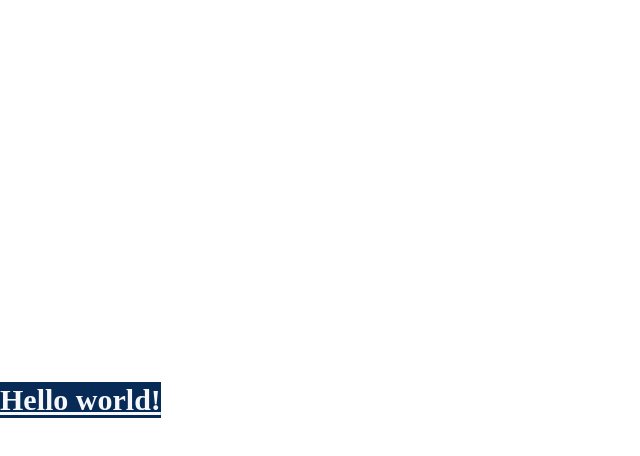
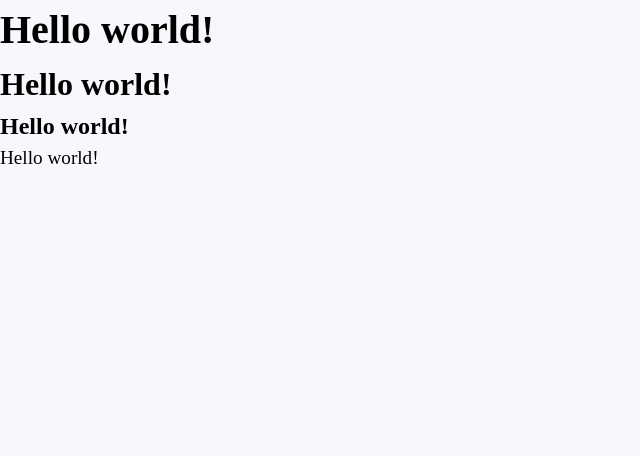
Before and after one commit to kewensilva-gif/front-end-nippec, a Vue app: page / in a window 1280 px wide. Shown: the top 456 px of the page, without its empty margins (0-640 px from the left). Built offline with nearby package versions, Linux system fonts and the light colour scheme.

Commit message:
inserindo padrão titulos e definindo as fontes para corpo e titulo

```diff
--- a/src/App.vue
+++ b/src/App.vue
@@ -3,9 +3,18 @@
 </script>
 
 <template>
-    <h1 class="font-heading bg-primary-color text-secondary-color text-3xl font-bold underline">
+    <h1 class="">
       Hello world!
     </h1>
+    <h2 class="">
+      Hello world!
+    </h2>
+    <h3 class="">
+      Hello world!
+    </h3>
+    <h4 class="">
+      Hello world!
+    </h4>
   </template>
 
 <style scoped>
--- a/src/style.css
+++ b/src/style.css
@@ -3,23 +3,12 @@
 @tailwind utilities;
 
 :root {
-  font-family: Inter, system-ui, Avenir, Helvetica, Arial, sans-serif;
   margin: 0;
   padding: 0;
   box-shadow: border-box;
-
-  color-scheme: light dark;
-  color: rgba(255, 255, 255, 0.87);
-  background-color: #242424;
-
-  font-synthesis: none;
-  text-rendering: optimizeLegibility;
-  -webkit-font-smoothing: antialiased;
-  -moz-osx-font-smoothing: grayscale;
-  -webkit-text-size-adjust: 100%;
 }
 
-a {
+/* a {
   font-weight: 500;
   color: #646cff;
   text-decoration: inherit;
@@ -71,4 +60,37 @@ button:focus-visible {
   button {
     background-color: #f9f9f9;
   }
+} */
+
+@layer base {
+   body {
+    @apply font-sans bg-secondary-color;
+   }
+
+   h1, h2, h3, h4, h5, h6 {
+    @apply font-heading;
+   }
+
+   h1, h2, h3 {
+    @apply font-bold;
+   }
+
+   h4, h5, h6 {
+    @apply font-medium;
+   }
+
+   h1 {
+    @apply text-[2.5rem];
+   }
+
+   h2 {
+    @apply text-[2rem];
+   }
+
+   h3 {
+    @apply text-[1.5rem];
+   }
+   h4 {
+    @apply text-[1.2rem];
+   }
 }
```
